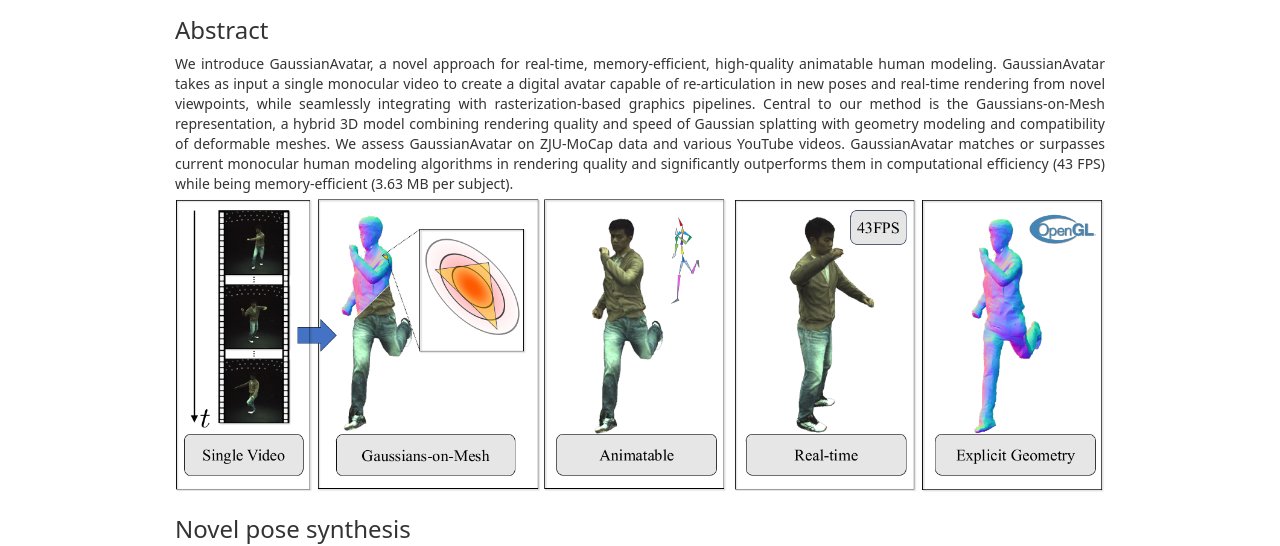
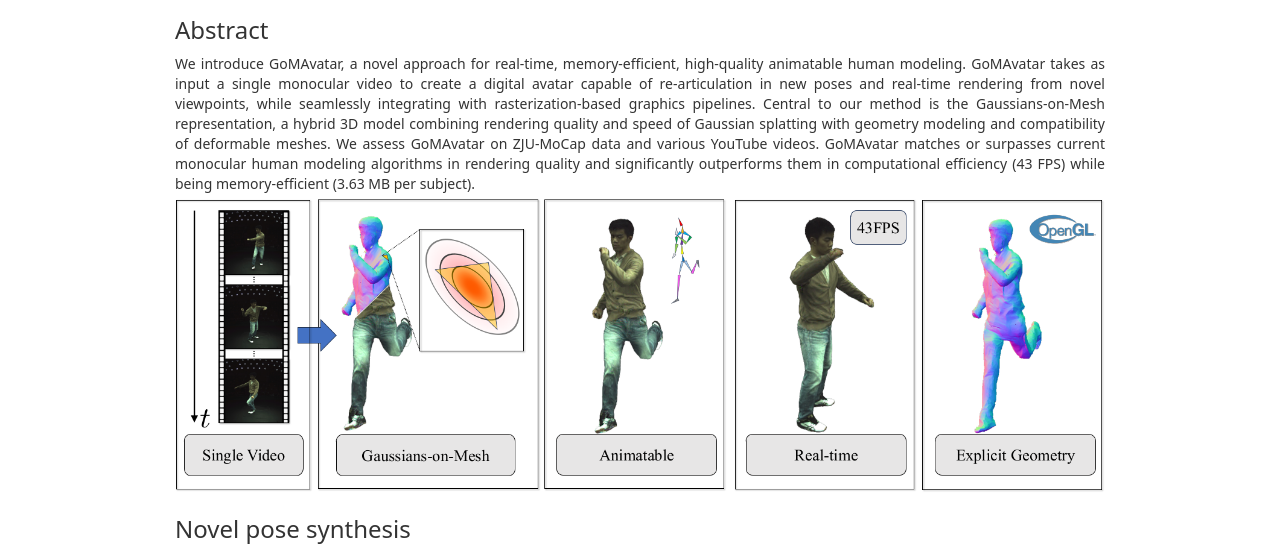
Before and after one commit to wenj/GoMAvatar, a plain HTML site: page index.html in a window 1280 px wide. Shown: the part 255-801 px from the top of the page. Drawn offline with nearby package versions, Linux system fonts and the light colour scheme; some icons are missing.

Commit message:
fix the name

```diff
--- a/index.html
+++ b/index.html
@@ -188,7 +188,7 @@
           Abstract
         </h3>
         <div class="text-justify">
-          We introduce GaussianAvatar, a novel approach for real-time, memory-efficient, high-quality animatable human modeling. GaussianAvatar takes as input a single monocular video to create a digital avatar capable of re-articulation in new poses and real-time rendering from novel viewpoints, while seamlessly integrating with rasterization-based graphics pipelines. Central to our method is the Gaussians-on-Mesh representation, a hybrid 3D model combining rendering quality and speed of Gaussian splatting with geometry modeling and compatibility of deformable meshes. We assess GaussianAvatar on ZJU-MoCap data and various YouTube videos. GaussianAvatar matches or surpasses current monocular human modeling algorithms in rendering quality and significantly outperforms them in computational efficiency (43 FPS) while being memory-efficient (3.63 MB per subject).
+          We introduce GoMAvatar, a novel approach for real-time, memory-efficient, high-quality animatable human modeling. GoMAvatar takes as input a single monocular video to create a digital avatar capable of re-articulation in new poses and real-time rendering from novel viewpoints, while seamlessly integrating with rasterization-based graphics pipelines. Central to our method is the Gaussians-on-Mesh representation, a hybrid 3D model combining rendering quality and speed of Gaussian splatting with geometry modeling and compatibility of deformable meshes. We assess GoMAvatar on ZJU-MoCap data and various YouTube videos. GoMAvatar matches or surpasses current monocular human modeling algorithms in rendering quality and significantly outperforms them in computational efficiency (43 FPS) while being memory-efficient (3.63 MB per subject).
         </div>
         <center>
           <img src="./files/teaser.png" class="img-responsive" alt="overview" width="100%"
```
